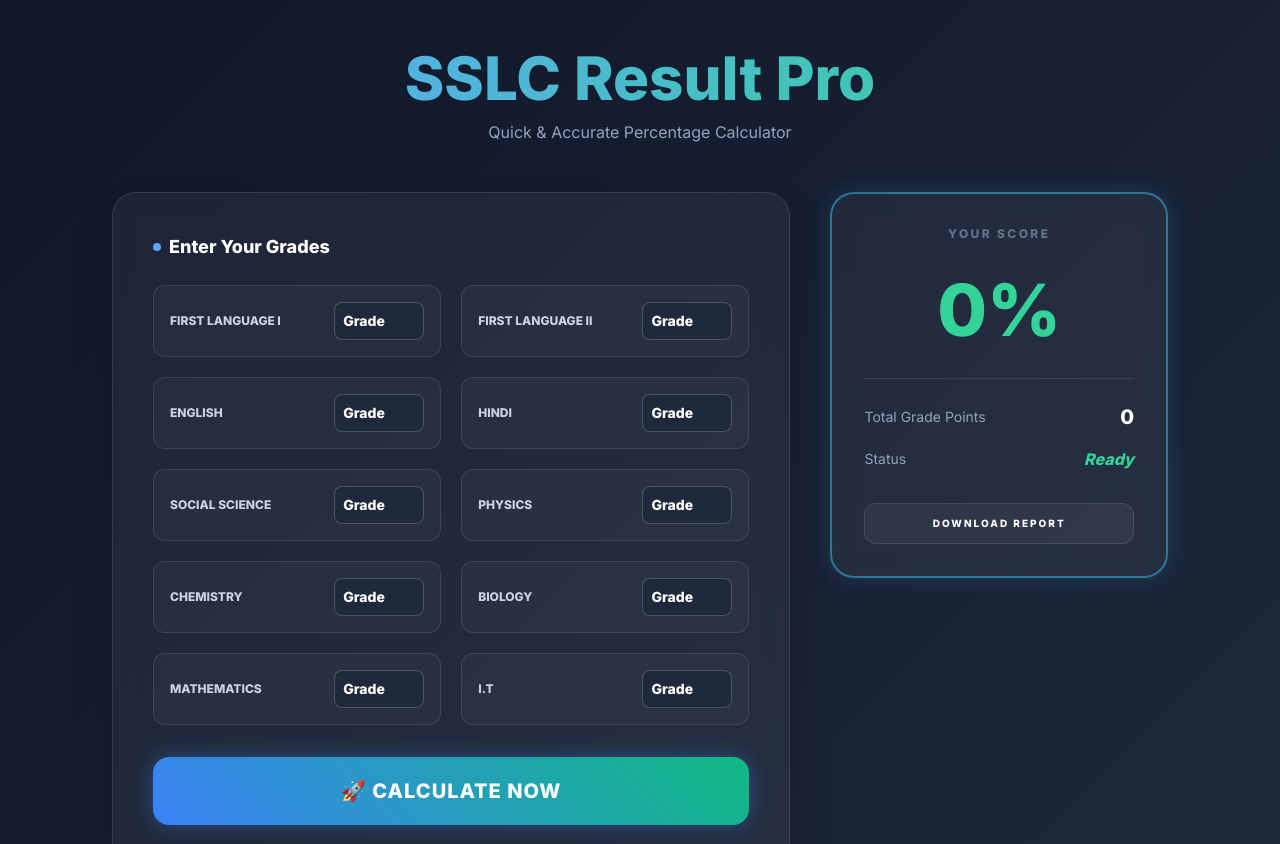
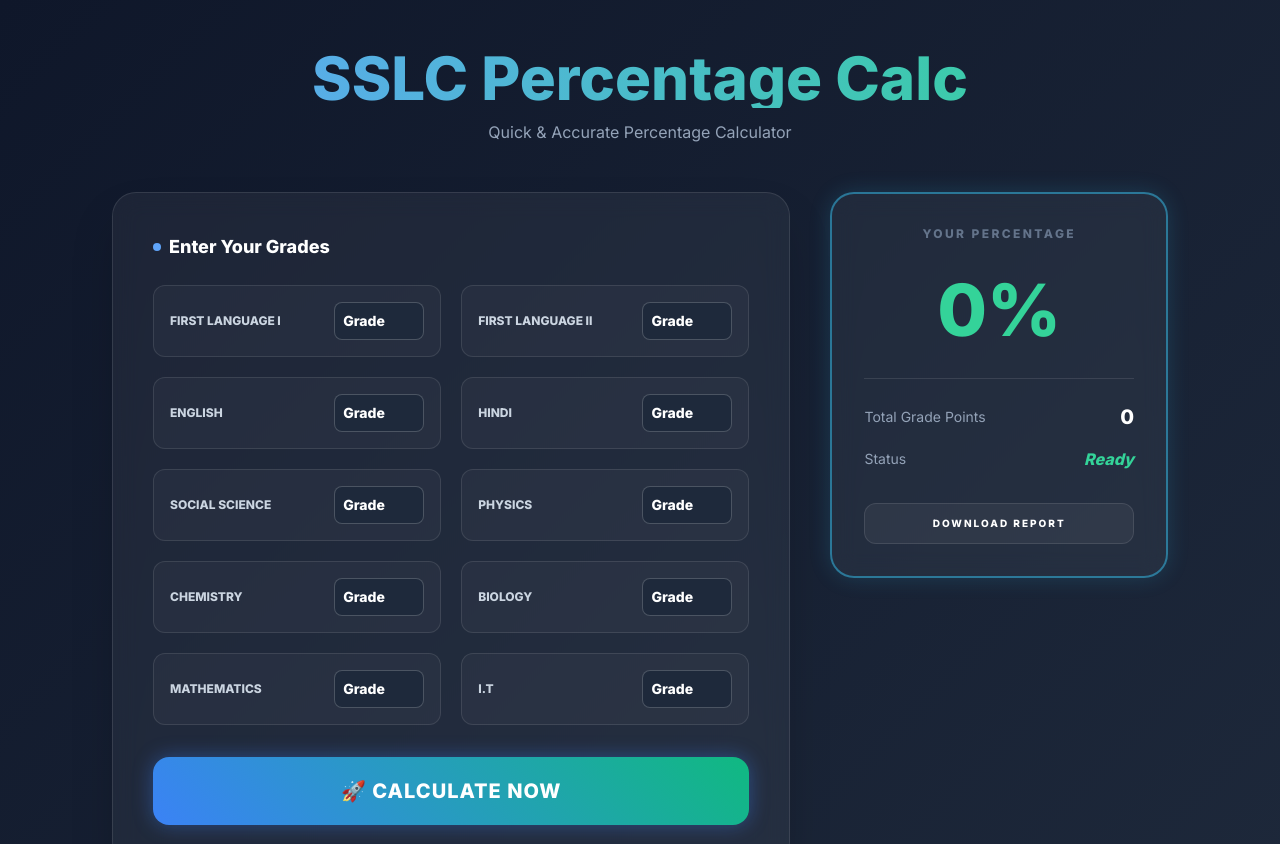
Before and after one commit to minhajdoc7x-oss/kerala-sslc-percentage-calculator, a plain HTML site: page index.html in a window 1280 px wide. Shown: the top 844 px of the page. Drawn offline with nearby package versions, Linux system fonts and the light colour scheme.

Commit message:
Rename SSLC Result Pro to SSLC Percentage Calc

```diff
--- a/index.html
+++ b/index.html
@@ -62,7 +62,7 @@
     <div class="w-full max-w-6xl mx-auto p-4 md:p-8 lg:p-12">
         <header class="text-center mb-8 md:mb-12">
             <h1 class="text-3xl md:text-5xl lg:text-6xl font-extrabold bg-clip-text text-transparent bg-gradient-to-r from-blue-400 to-emerald-400 mb-3">
-                SSLC Result Pro
+                SSLC Percentage Calc
             </h1>
             <p class="text-slate-400 text-sm md:text-base font-medium">Quick & Accurate Percentage Calculator</p>
         </header>
@@ -85,7 +85,7 @@
 
             <div class="w-full lg:w-1/3">
                 <div class="result-card glass rounded-3xl p-6 md:p-8 sticky top-6 text-center">
-                    <h3 class="text-xs uppercase tracking-[0.2em] font-bold mb-4 text-slate-500">Your Score</h3>
+                    <h3 class="text-xs uppercase tracking-[0.2em] font-bold mb-4 text-slate-500">Your Percentage</h3>
 
                     <div class="py-4">
                         <span id="percent-display" class="text-6xl md:text-7xl font-black text-emerald-400">0%</span>
```
